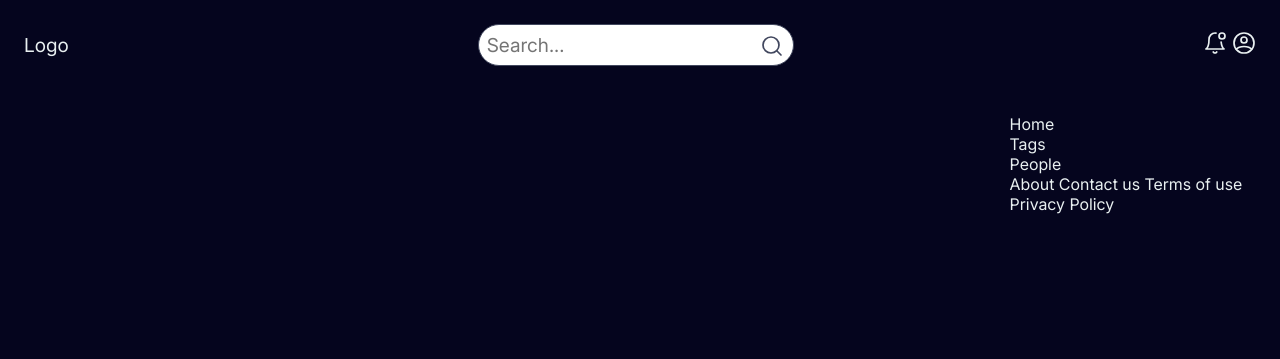
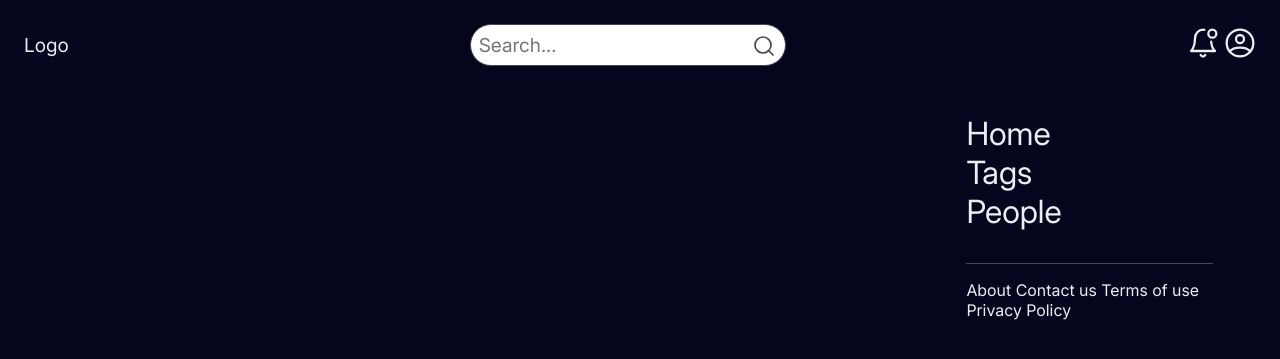
Before and after one commit to rafasilva9537/CompShares, a Django app: template blog/templates/blog/home.html in a window 1280 px wide. Shown: the top 359 px of the page. Run offline with Django 5.2, Linux system fonts and the light colour scheme; the template is opened without the code that fills it, so the values that code supplies are empty.

Commit message:
Add more homepage styling

```diff
--- a/blog/static/blog/css/style.css
+++ b/blog/static/blog/css/style.css
@@ -32,6 +32,9 @@ header {
     padding: 1.5rem;
     justify-content: space-between;
     align-items: center;
+    position: sticky;
+    top: 0;
+    background-color: var(--background);
 }
 
 header > *, .search-form > *, .user-container > * {
@@ -60,9 +63,6 @@ header > *, .search-form > *, .user-container > * {
     right: 0;
     bottom: 0;
     top: 0;
-}
-
-.search-button:hover {
     cursor: pointer;
 }
 
@@ -71,29 +71,46 @@ header > *, .search-form > *, .user-container > * {
     border: none;
 }
 
+.user-container img {
+    width: 2rem;
+    cursor: pointer;
+}
+
 .homepage-main {
     display: flex;
     flex-wrap: wrap;
     padding: 1.5rem;
+    gap: 80px;
 }
 
 .posts-container {
-    width: 80%;
-    display: flex;
-    flex-wrap: wrap;
+    width: 70%;
+    display: grid;
+    grid-template-columns: repeat(2, 1fr);
     gap: 20px;
 }
 
 .post-container {
     border: 2px solid var(--secondary);
     border-radius: 15px;
-    width: 40%;
+    display: flex;
+    flex-direction: column;
+    overflow: hidden;
+}
+
+.post-interactions {
+    margin-top: auto;
+}
+
+.post-interactions img {
+    cursor: pointer;
 }
 
 .post-author {
     border-bottom: 2px solid var(--secondary);
     padding: 0.5rem;
     text-align: center;
+    background-color: var(--accent);
 }
 
 .post-subcontainer {
@@ -136,6 +153,20 @@ header > *, .search-form > *, .user-container > * {
     width: 20%;
 }
 
+.sidebar {
+
+}
+
 .sidebar-nav-topics ul {
     list-style: none;
+    margin-bottom: 2rem;
 }
+
+.sidebar-nav-topics li {
+    font-size: 2rem;
+}
+
+footer {
+    padding-top: 1rem;
+    border-top: 1px solid var(--secondary);
+}
--- a/blog/templates/blog/home.html
+++ b/blog/templates/blog/home.html
@@ -30,7 +30,7 @@
                     </div>
                     <div class="right-post-subcontainer">
                         <h3 class="post-title">{{ post.title }}</h3>
-                        <p class="post-description"> {{ post.description }}</p>
+                        <p class="post-description"> {{ post.description|truncatechars:100 }}</p>
                     </div>
                 </div>
                 <div class="post-interactions">
--- a/blog/views.py
+++ b/blog/views.py
@@ -7,7 +7,7 @@ from utils.fake_blogs import create_fake_blog
 # Create your views here.
 def home(request):
     # posts = Post.objects.order_by("-id")[:6]
-    posts = [ create_fake_blog() for _ in range(8)]
+    posts = [ create_fake_blog() for _ in range(7)]
 
     return render(request, "blog/home.html", {"posts": posts})
 
```
